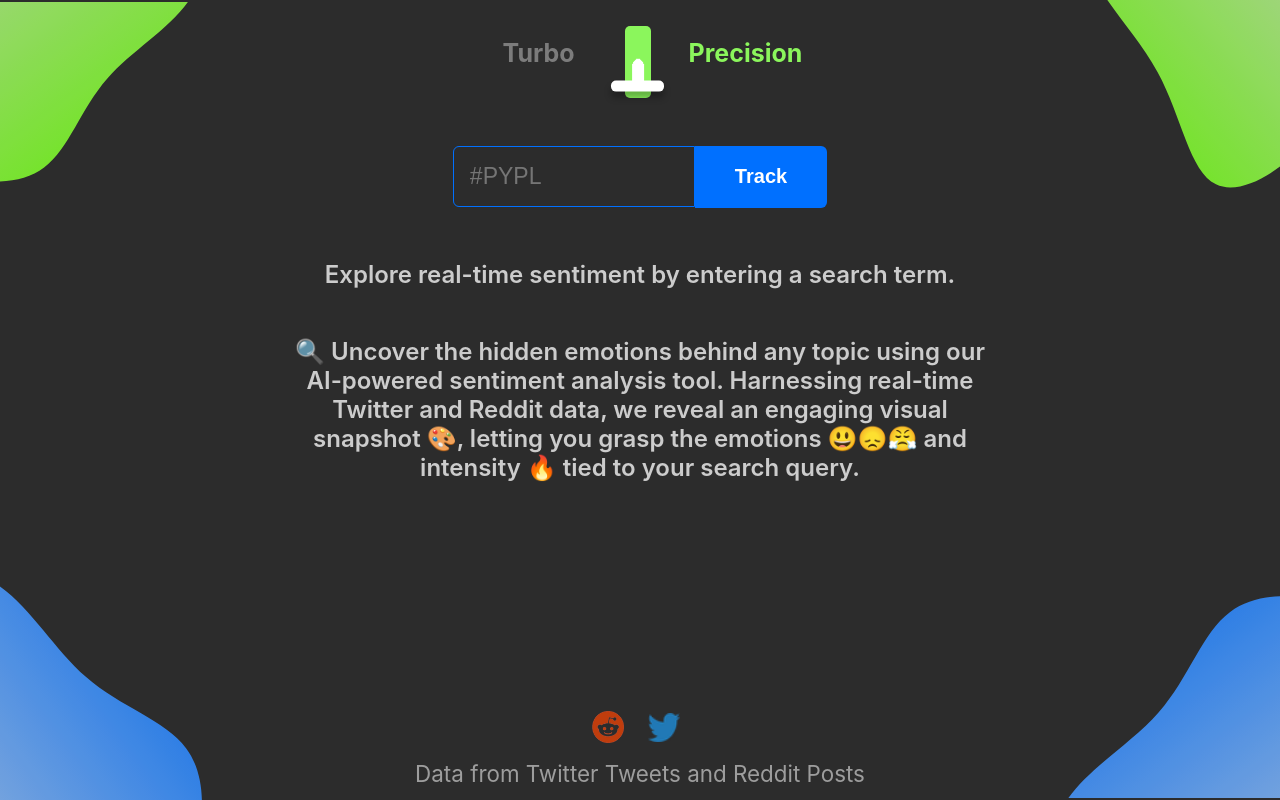
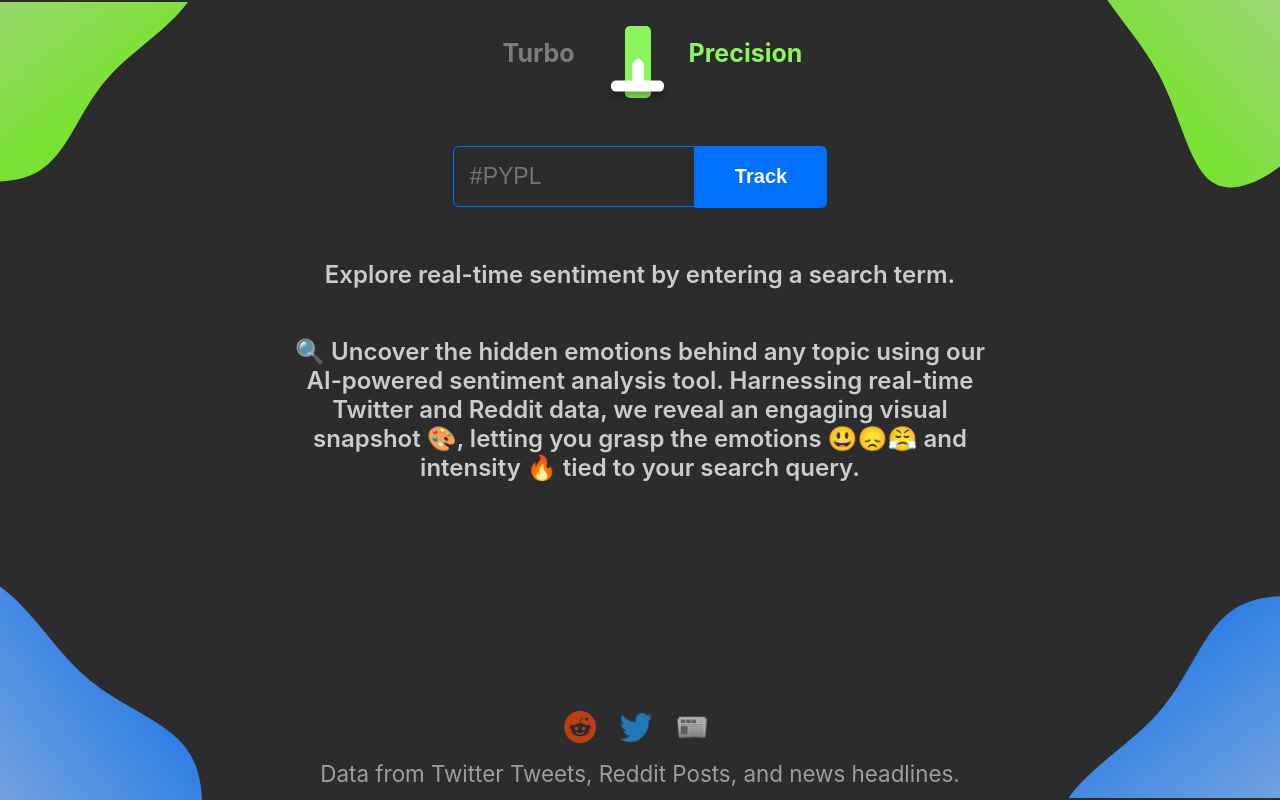
Before and after one commit to silasnevstad/SentimentTracker-Frontend, a React (Create React App) app: page / in a window 1280 px wide. Built offline with nearby package versions, Linux system fonts and the light colour scheme.

Commit message:
New Footer and useSentiment

```diff
--- a/public/index.html
+++ b/public/index.html
@@ -2,12 +2,12 @@
 <html lang="en">
   <head>
     <meta charset="utf-8" />
-    <link rel="icon" href="%PUBLIC_URL%/favicon.ico" />
+    <!-- <link rel="icon" href="%PUBLIC_URL%/favicon.ico" /> -->
     <meta name="viewport" content="width=device-width, initial-scale=1" />
     <meta name="theme-color" content="#000000" />
     <meta
       name="description"
-      content="Web site created using create-react-app"
+      content=""
     />
     <link rel="apple-touch-icon" href="%PUBLIC_URL%/logo192.png" />
     <!--
@@ -24,7 +24,7 @@
       work correctly both with client-side routing and a non-root public URL.
       Learn how to configure a non-root public URL by running `npm run build`.
     -->
-    <title>React App</title>
+    <title>Senttrac</title>
   </head>
   <body>
     <noscript>You need to enable JavaScript to run this app.</noscript>
--- a/src/components/Footer.js
+++ b/src/components/Footer.js
@@ -11,9 +11,12 @@ function Footer() {
                 <a href="http://www.twitter.com/" >
                     <img className="footer-img twitter-icon" src={require('./images/twitterLogo.png')} alt="tweet" />
                 </a>
+                <a href="https://newsapi.org/" >
+                    <img className="footer-img twitter-icon" src={require('./images/newsIcon.png')} alt="tweet" />
+                </a>
             </div>
             <div className="footer">
-                <text className="footer-text">Data from Twitter Tweets and Reddit Posts </text>
+                <text className="footer-text">Data from Twitter Tweets, Reddit Posts, and news headlines.</text>
             </div>
 
         </div>
--- a/src/components/TrackView.js
+++ b/src/components/TrackView.js
@@ -110,7 +110,7 @@ function TrackView({ text, scores, summary, keywords, numberOfTweets, numberOfPo
         animateNums(numTweetsString, numPostsString, numNewsString);
 
         // animate the summary
-        animateSelection(summaryString, setSummaryString, 10, 5);
+        animateSelection(summaryString, setSummaryString, 1, 1);
 
         // animate the keywords
         animateKeywords(keywords);
--- a/src/components/api/useSentiment.js
+++ b/src/components/api/useSentiment.js
@@ -16,6 +16,8 @@ const useSentiment = (keyword, setIsLoading, setError, filter) => {
 
       // Fetch sentiment summary from Flask API...
       axios.get(url, {
+        method: 'GET',
+        mode: 'cors',
         headers: {
           'Access-Control-Allow-Origin': '*',
           'Content-Type': 'application/json',
```
